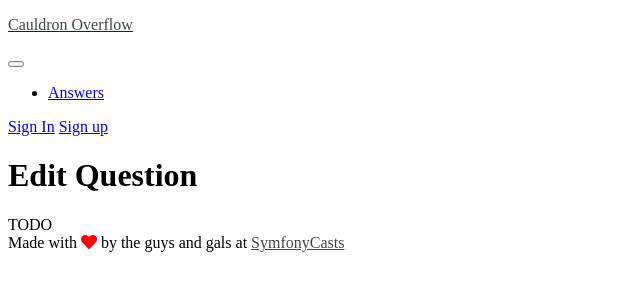
After one commit to glaphire/sf5-security, a Symfony app: template templates/question/edit.html.twig in a window 1280 px wide. The commit adds this page. Shown: the top 300 px of the page, without its empty margins (0-640 px from the left). Run offline with Twig, Linux system fonts and the light colour scheme; the template is opened without the code that fills it, so the values that code supplies are empty; some libraries are stand-ins or nearby versions.

Commit message:
L33. Started creating 'edit question' logic

```diff
--- /dev/null
+++ b/templates/question/edit.html.twig
@@ -0,0 +1,17 @@
+{% extends 'base.html.twig' %}
+
+{% block title %}Edit Question: {{ question.name }}{% endblock %}
+
+{% block body %}
+    <div class="container">
+        <div class="row">
+            <div class="col-12">
+                <h1 class="my-4">Edit Question</h1>
+
+                <blockquote>{{ question.question }}</blockquote>
+
+                TODO
+            </div>
+        </div>
+    </div>
+{% endblock %}
--- a/templates/question/homepage.html.twig
+++ b/templates/question/homepage.html.twig
@@ -20,7 +20,7 @@
                 <div class="q-container p-4">
                     <div class="row">
                         <div class="col-2 text-center">
-                            <img src="{{ asset('images/tisha.png') }}" width="100" height="100"  alt="Tisha avatar">
+                            <img src="{{ question.owner.avatarUri }}" width="100" height="100"  alt="{{ question.owner.displayName }} avatar">
                             <div class="vote-arrows vote-arrows-alt flex-fill pt-2" style="min-width: 90px;">
                                 <span>{{ question.votesString}} votes</span>
                             </div>
@@ -33,7 +33,7 @@
                             <div class="q-display p-3">
                                 <i class="fa fa-quote-left mr-3"></i>
                                 <p class="d-inline">{{ question.question|parse_markdown }}</p>
-                                <p class="pt-4"><strong>--Tisha</strong></p>
+                                <p class="pt-4"><strong>--{{ question.owner.displayName }}</strong></p>
                             </div>
                         </div>
                     </div>
```
Also changed, not shown: src/Controller/QuestionController.php (+16 -0 lines), templates/question/show.html.twig (+8 -3 lines).
